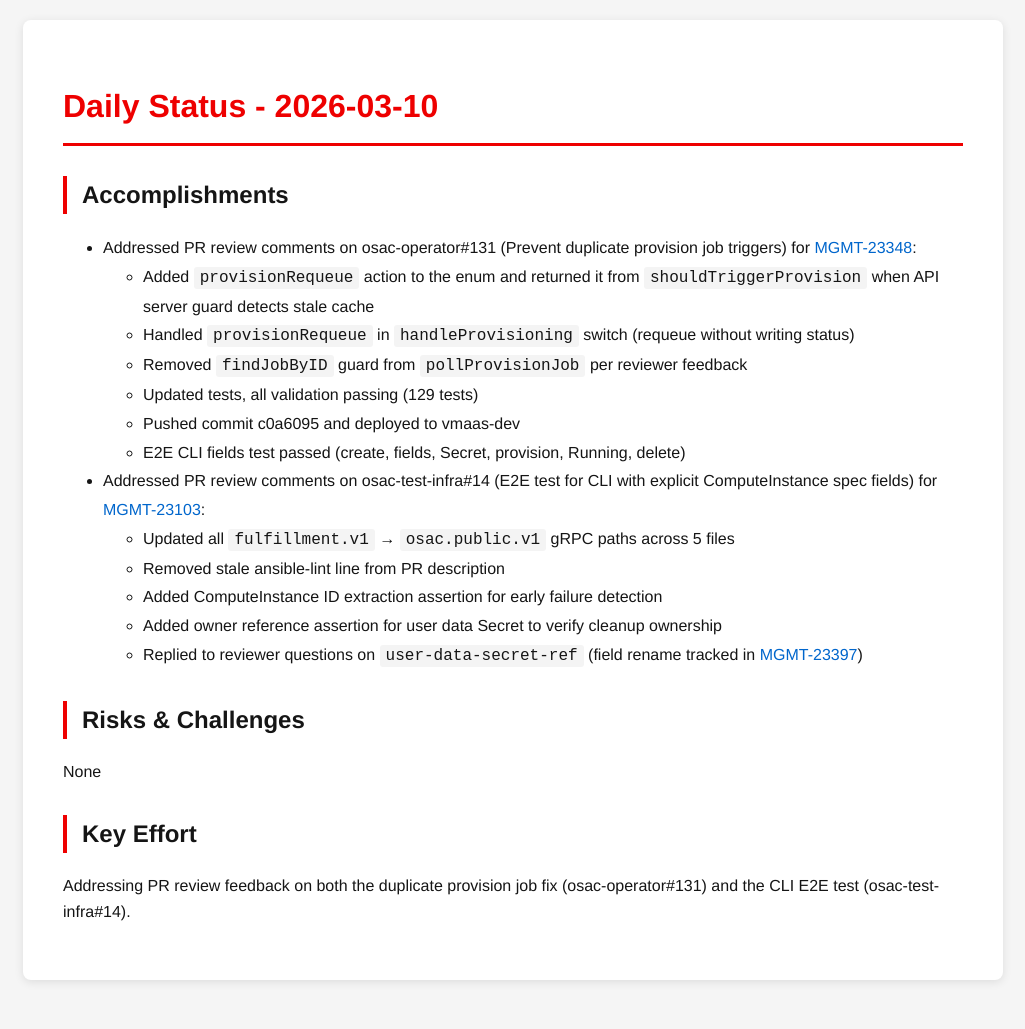
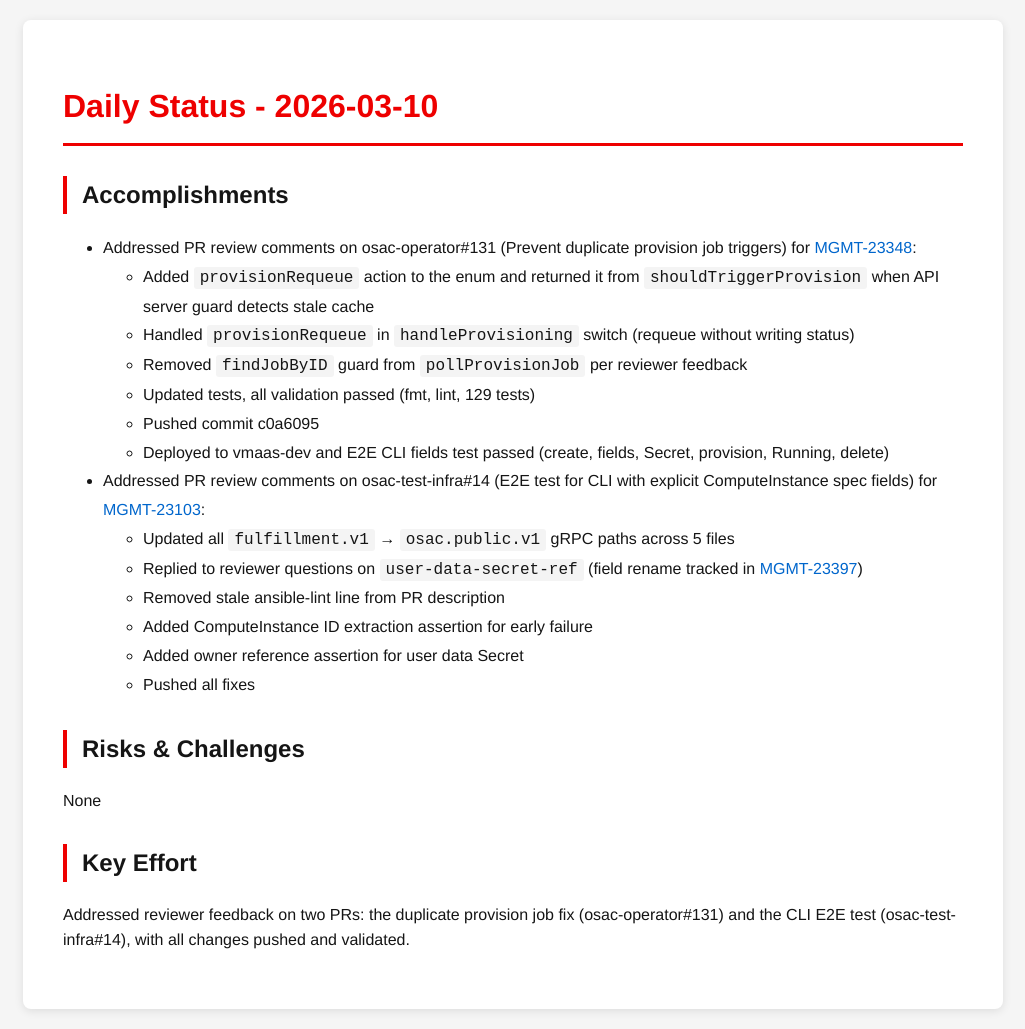
Before and after one commit to tzvatot/daily-status, a Jekyll site: the page built from 2026-03-10.md, in a window 1280 px wide. Shown: the whole page, without its empty margins (127-1152 px from the left). Built offline with Jekyll 4.4.1, drawn with Linux system fonts in a browser that asks for light colours; before the commit the page ends 1000 px from its top, so only the background shows below that.

Commit message:
Daily status update - 2026-03-10

```diff
--- a/2026-03-10.md
+++ b/2026-03-10.md
@@ -11,18 +11,19 @@
   - Added `provisionRequeue` action to the enum and returned it from `shouldTriggerProvision` when API server guard detects stale cache
   - Handled `provisionRequeue` in `handleProvisioning` switch (requeue without writing status)
   - Removed `findJobByID` guard from `pollProvisionJob` per reviewer feedback
-  - Updated tests, all validation passing (129 tests)
-  - Pushed commit c0a6095 and deployed to vmaas-dev
-  - E2E CLI fields test passed (create, fields, Secret, provision, Running, delete)
+  - Updated tests, all validation passed (fmt, lint, 129 tests)
+  - Pushed commit c0a6095
+  - Deployed to vmaas-dev and E2E CLI fields test passed (create, fields, Secret, provision, Running, delete)
 - Addressed PR review comments on osac-test-infra#14 (E2E test for CLI with explicit ComputeInstance spec fields) for [MGMT-23103](https://issues.redhat.com/browse/MGMT-23103):
   - Updated all `fulfillment.v1` → `osac.public.v1` gRPC paths across 5 files
+  - Replied to reviewer questions on `user-data-secret-ref` (field rename tracked in [MGMT-23397](https://issues.redhat.com/browse/MGMT-23397))
   - Removed stale ansible-lint line from PR description
-  - Added ComputeInstance ID extraction assertion for early failure detection
-  - Added owner reference assertion for user data Secret to verify cleanup ownership
-  - Replied to reviewer questions on `user-data-secret-ref` (field rename tracked in [MGMT-23397](https://issues.redhat.com/browse/MGMT-23397))
+  - Added ComputeInstance ID extraction assertion for early failure
+  - Added owner reference assertion for user data Secret
+  - Pushed all fixes
 
 ## Risks & Challenges
 None
 
 ## Key Effort
-Addressing PR review feedback on both the duplicate provision job fix (osac-operator#131) and the CLI E2E test (osac-test-infra#14).
+Addressed reviewer feedback on two PRs: the duplicate provision job fix (osac-operator#131) and the CLI E2E test (osac-test-infra#14), with all changes pushed and validated.
```
